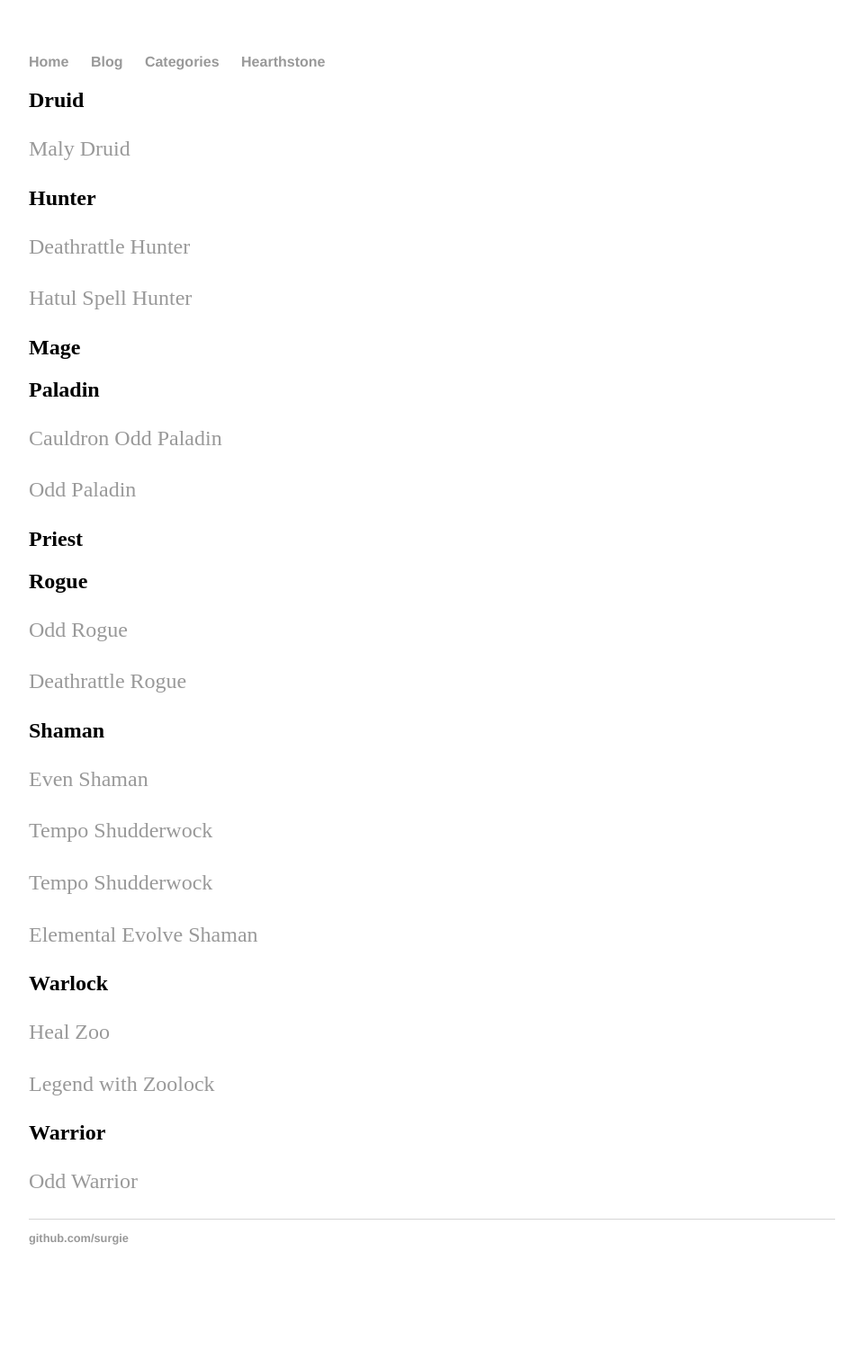
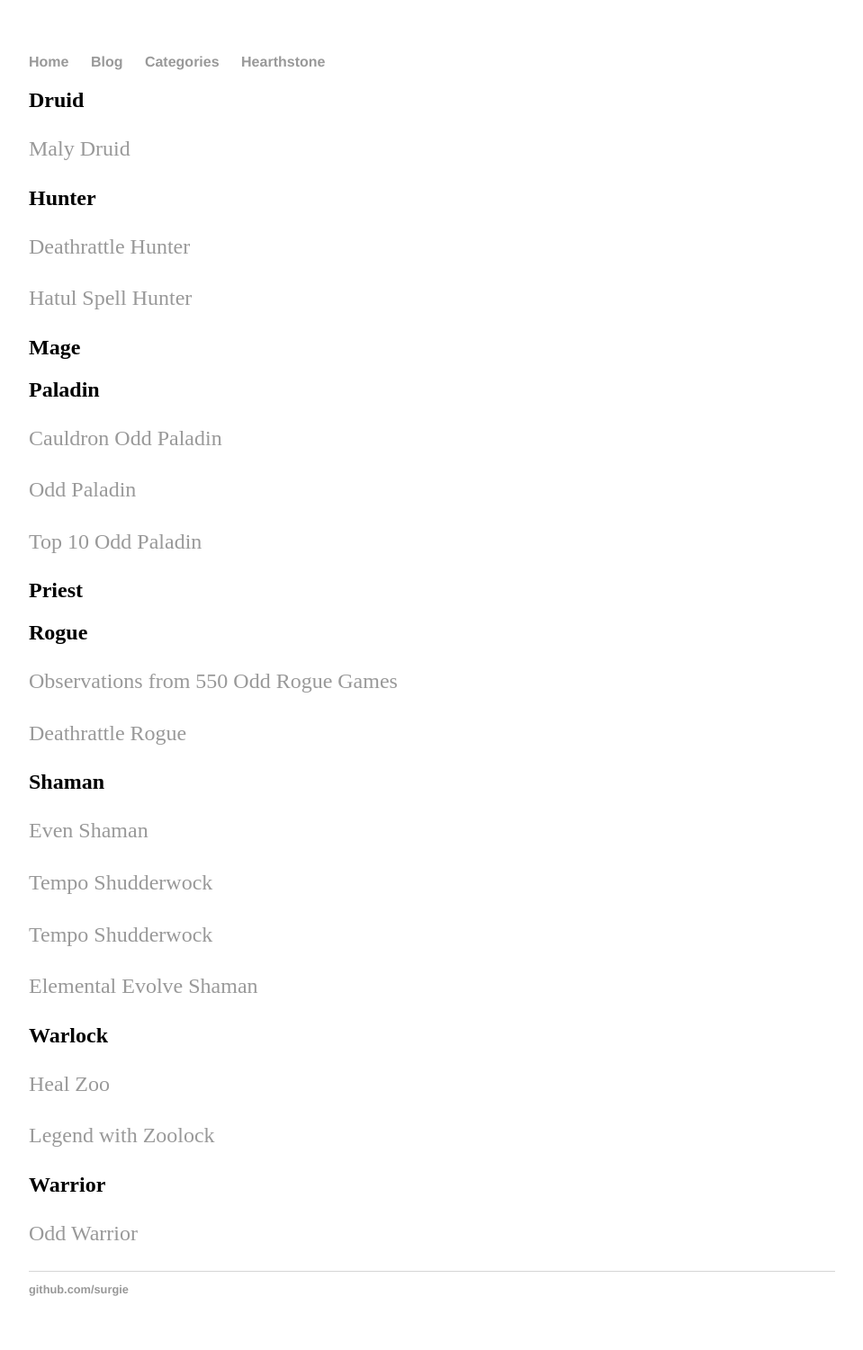
Before and after one commit to surgie/surgie.github.io, a Jekyll site: the page built from _posts/2018-10-12-tosort.md, in a window 1280 px wide. Shown: the whole page at 90% size, without its empty margins (160-1119 px from the left). Built offline with Jekyll 4.4.1, drawn with Linux system fonts in a browser that asks for light colours; our own code applies the rules of GitHub Pages for plain Markdown files; before the commit the page ends 1444 px from its top, so only the background shows below that.

Commit message:
HS guides

```diff
--- a/_posts/2018-10-12-tosort.md
+++ b/_posts/2018-10-12-tosort.md
@@ -22,11 +22,13 @@
 
 [Odd Paladin](https://www.reddit.com/r/CompetitiveHS/comments/9uh2ut/odd_paladin_deck_guide/)
 
+[Top 10 Odd Paladin](https://www.reddit.com/r/CompetitiveHS/comments/90zi38/top_10_odd_paladin_learn_to_love_the_button_feat/)
+
 ## Priest
 
 ## Rogue
 
-[Odd Rogue](https://www.reddit.com/r/CompetitiveHS/comments/9c7suk/observations_from_550_odd_rogue_games/)
+[Observations from 550 Odd Rogue Games](https://www.reddit.com/r/CompetitiveHS/comments/9c7suk/observations_from_550_odd_rogue_games/)
 
 [Deathrattle Rogue](https://www.reddit.com/r/CompetitiveHS/comments/9nxjqu/top_10_legend_deathrattle_rogue_a_guide/)
 
```
Also changed, not shown: _posts/2018-10-12-evenlock.md (+1 -0 lines).
